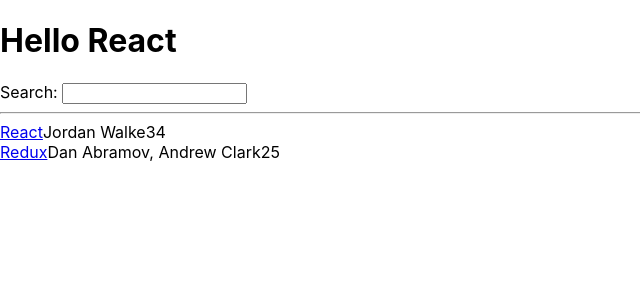
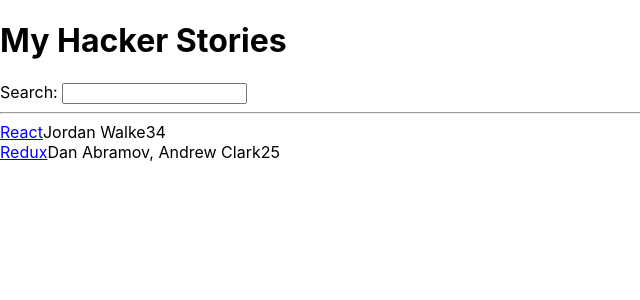
Before and after one commit to chimichanga-dd/hacker-stories, a React (Create React App) app: page / in a window 1280 px wide. Shown: the top 300 px of the page, without its empty margins (0-640 px from the left). Built offline with nearby package versions, Linux system fonts and the light colour scheme.

Commit message:
add event handler

```diff
--- a/src/App.js
+++ b/src/App.js
@@ -22,8 +22,6 @@
   },
 ];
 
-const getTitle = (title) => title
-
 const List = () => {
   return (
     <div>
@@ -43,14 +41,14 @@
 }
 
 const App = () => {
-  const title = "React"
+  const handleChange = (event) => console.log(event.target.value)
 
   return (
     <div>
-      <h1>Hello {getTitle(title)}</h1>
+      <h1>My Hacker Stories</h1>
 
       <label htmlFor="search">Search: </label>
-      <input id="search" type="text" />
+      <input id="search" type="text" onChange={handleChange}/>
 
       <hr/>
 
```
